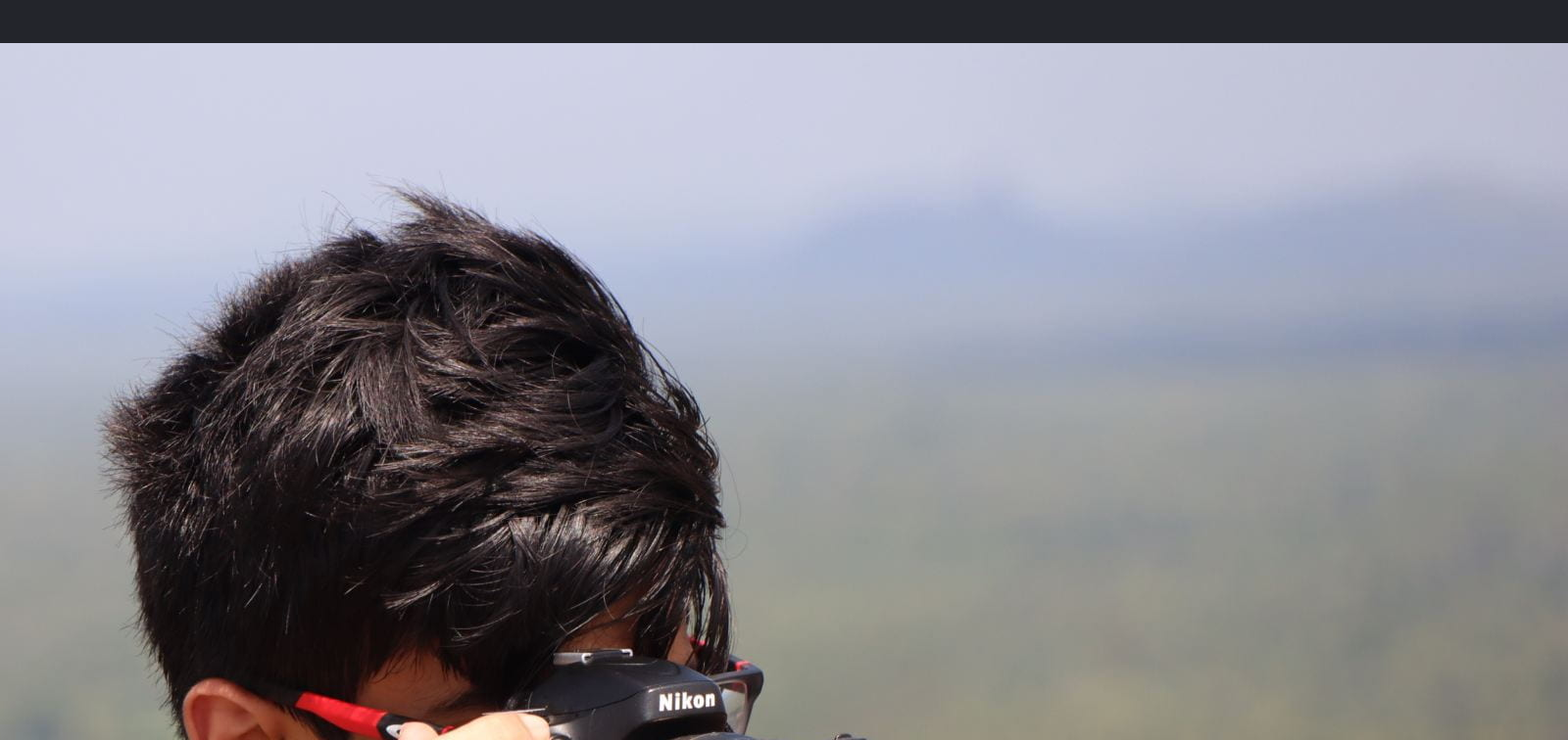
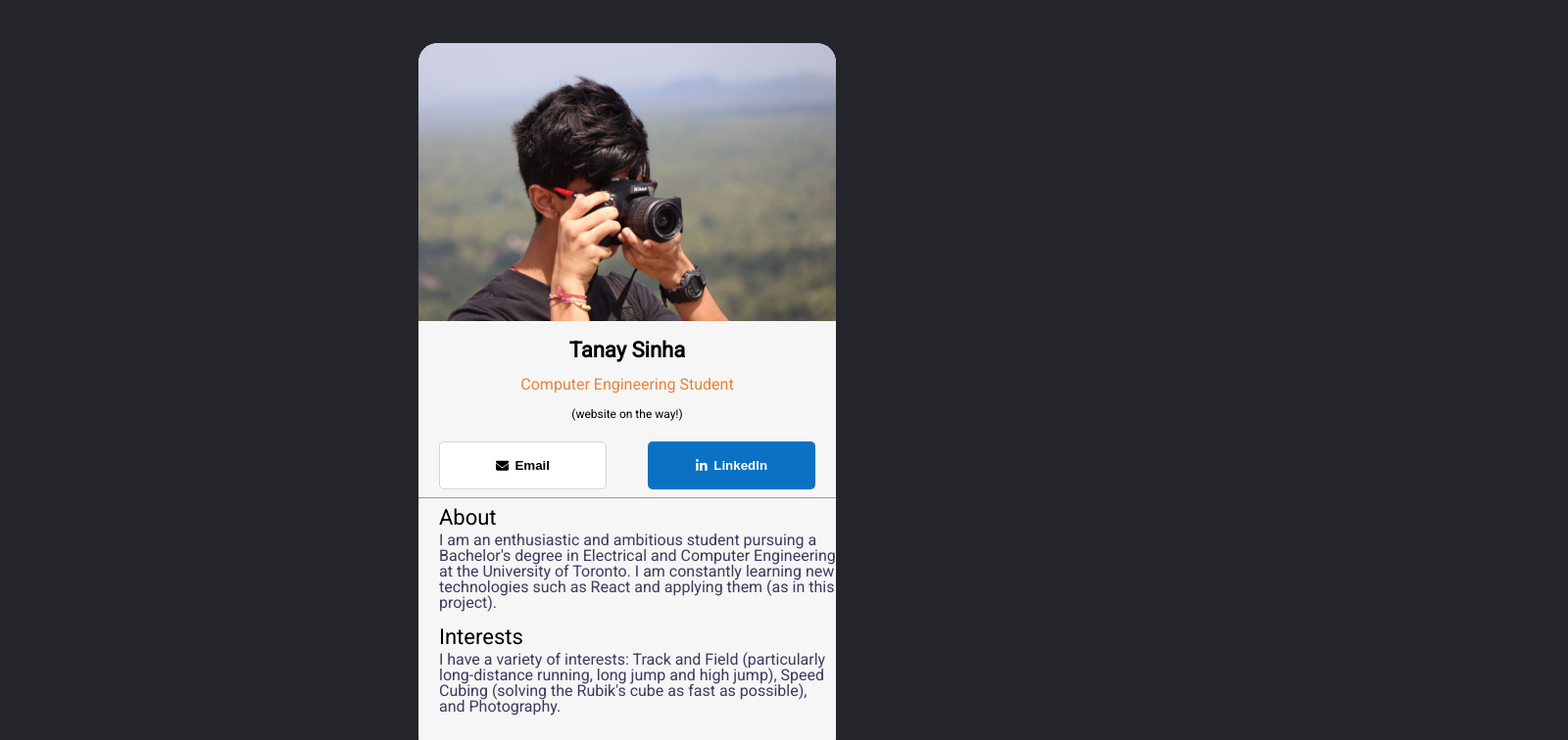
Before and after one commit to TSinha2/digital-card, a React (Vite) app: page / in a window 1280 px wide. Shown: the top 756 px of the page at 98% size, 1600 px wide, since content can reach past the window. Built offline with nearby package versions, Linux system fonts and the light colour scheme.

Commit message:
App.css: Add styling for sections

```diff
--- a/src/App.css
+++ b/src/App.css
@@ -54,15 +54,20 @@ body
   background-color: rgb(35, 37, 43);
   width: 100vw;
   height: 100vh;
-  display: flex;
-  justify-content: center;
   font-family: 'Roboto', sans-serif;
+}
+
+#root
+{
+  display: grid;
+  grid-template-columns: 1fr 1fr 1fr;
 }
 
 .general-info
 {
+  grid-column: 2/3;
   width: 100%;
-  height: 90%;
+  height: 100%;
   background-color: rgb(245,246,245);
   border-radius: 20px;
   display: flex;
@@ -71,28 +76,28 @@ body
   margin-top: 44px;
 }
 
-.general-info > img
+.profile-pic
 {
   border-radius: 20px 20px 0px 0px;
-  width: 300px;
+  width: 100%;
 }
 
 
-.general-info > h3
+.name
 {
   margin-top: 2vh;
   font-size: 22px;
   font-weight: 700;
 }
 
-.general-info > h4
+.student
 {
   margin-top: 2vh;
   font-size: 16px;
   color: rgb(231, 131,62);
 }
 
-.general-info > p
+.otw
 {
   margin-top: 2vh;
   font-size: 12px;
@@ -101,6 +106,8 @@ body
 .general-info--buttons
 {
   display: flex;
+  margin-top: 5%;
+  justify-content: space-around;
 }
 
 
@@ -108,9 +115,54 @@ body
 {
   border: 0px;
   background-color: rgb(11,114,195);
+  width: 40%;
+  border-radius: 5px;
+  display: flex;
+  align-items: center;
+  justify-content: center;
+  gap: 0.5vw;
+  color: white;
+  fill: white;
+  padding-top: 4%;
+  padding-bottom: 4%;
+  font-weight: bold;
 }
 
-.linkedin-logo
+.white-button
+{
+  background-color: white;
+  border: 1.5px solid rgb(211, 212, 213);
+  padding-top: 2%;
+  padding-bottom: 2%;
+  display: flex;
+  align-items: center;
+  justify-content: center;
+  border-radius: 5px;
+  gap: 0.5vw;
+  width: 40%;
+  font-weight: bold;
+
+}
+
+/* .linkedin-logo
 {
   fill: white;
+} */
+
+.section
+{
+  text-align: left;
+  margin-left: 5%;
 }
+
+.section-title
+{
+  font-size: 22px;
+}
+
+.section-content
+{
+  margin-top: 0.5vh;
+  font-size: 16px;
+  color: rgb(60,59,96);
+}
```
